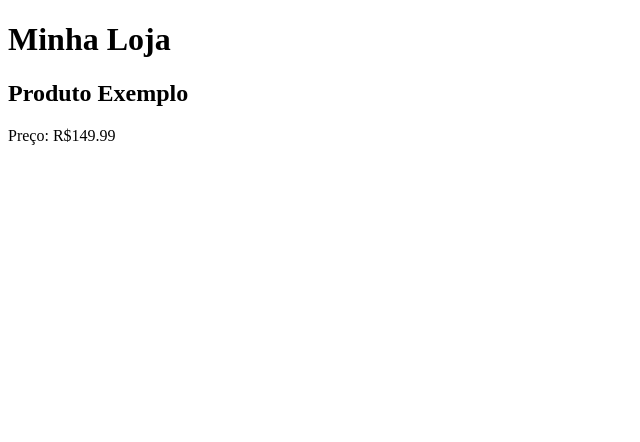
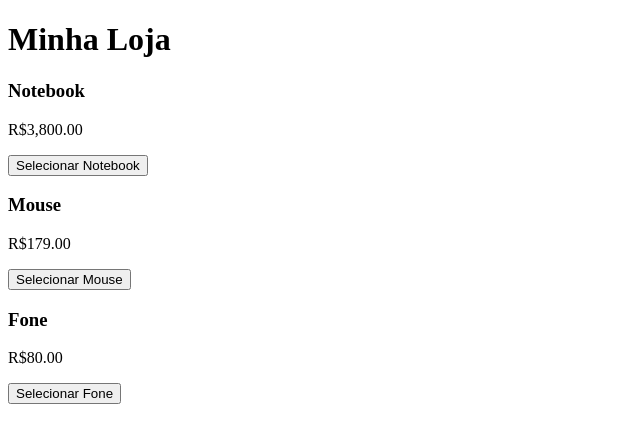
Before and after one commit to marinaazevedo21/meu-primeiro-app, an Angular app: page / in a window 1280 px wide. Shown: the top 442 px of the page, without its empty margins (0-640 px from the left). Built offline with nearby package versions, Linux system fonts and the light colour scheme.

Commit message:
Controle de Fluxo, Pipes, Comunicacao entre Componentes

```diff
--- a/src/app/app.html
+++ b/src/app/app.html
@@ -1,2 +1,2 @@
 <h1>Minha Loja</h1>
-<app-produto></app-produto>
+<app-lista-produtos></app-lista-produtos>
--- /dev/null
+++ b/src/app/components/lista-produtos/lista-produtos.html
@@ -0,0 +1,7 @@
+@for (item of produtos; track item.nome) {
+  <app-produto
+    [nome]="item.nome"
+    [preco]="item.preco"
+    (produtoSelecionado)="exibirProduto($event)"
+  ></app-produto>
+}
--- /dev/null
+++ b/src/app/components/lista-produtos/lista-produtos.ts
@@ -0,0 +1,21 @@
+import { Component } from '@angular/core';
+import { Produto } from '../produto/produto';
+
+@Component({
+  selector: 'app-lista-produtos',
+  imports: [Produto],
+  templateUrl: './lista-produtos.html',
+  styleUrl: './lista-produtos.css',
+})
+export class ListaProdutos {
+  produtos = [
+    { nome: 'Notebook', preco: 3800 },
+    { nome: 'Mouse', preco: 179 },
+    { nome: 'Fone', preco: 80 },
+  ];
+
+  exibirProduto(nome: string) {
+    console.log('Produto selecionado:', nome);
+    // Aqui você pode atualizar o estado, abrir modal, etc.
+  }
+}
--- a/src/app/components/produto/produto.html
+++ b/src/app/components/produto/produto.html
@@ -1,4 +1,6 @@
-<div class="produto">
-    <h2>{{ nome }}</h2>
-    <p>Preço: R${{ preco }}</p>
+<div class="produto-card">
+  <h3>{{ nome }}</h3>
+  <p>{{ preco | currency: 'BRL' }}</p>
+
+  <button (click)="selecionarProduto()">Selecionar {{ nome }}</button>
 </div>
--- a/src/app/components/produto/produto.ts
+++ b/src/app/components/produto/produto.ts
@@ -1,13 +1,18 @@
-import { Component } from '@angular/core';
+import { Component, Input, Output, EventEmitter } from '@angular/core';
+import { CurrencyPipe } from '@angular/common';
 
 @Component({
   selector: 'app-produto',
-  imports: [],
+  imports: [CurrencyPipe],
   templateUrl: './produto.html',
   styleUrl: './produto.css',
 })
 export class Produto {
-  nome = 'Produto Exemplo';
-  preco = 149.99;
+  @Input() nome: string = '';
+  @Input() preco: number = 0;
+  @Output() produtoSelecionado = new EventEmitter<string>();
 
+  selecionarProduto() {
+    this.produtoSelecionado.emit(this.nome);
+  }
 }
```
Also changed, not shown: src/app/app.ts (+3 -4 lines), src/app/pipes/preco-formatado-pipe.ts (added, +10 -0 lines), src/app/components/lista-produtos/lista-produtos.css (added), 2 other files (tests, documents, lock files or other folders).
